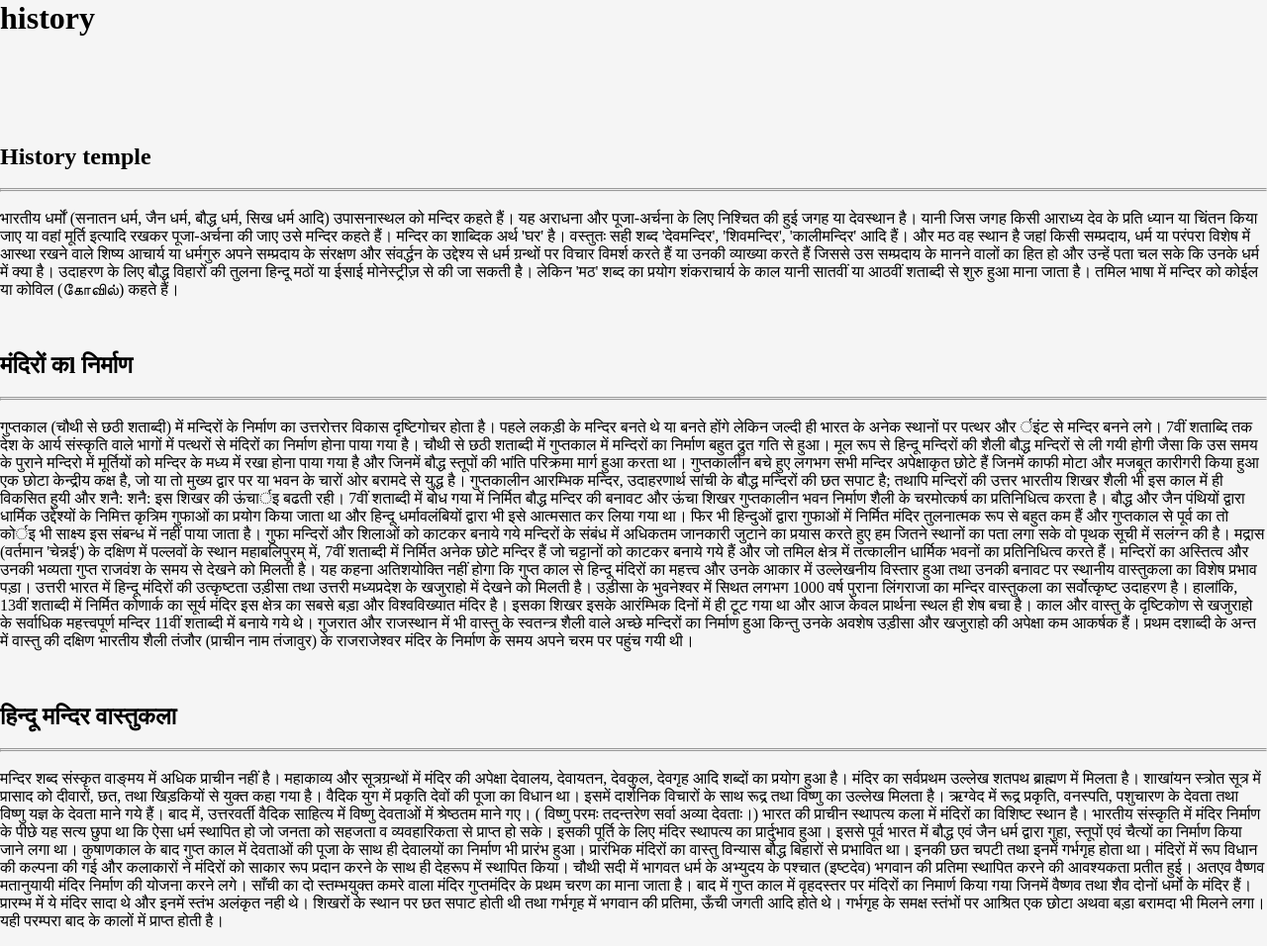
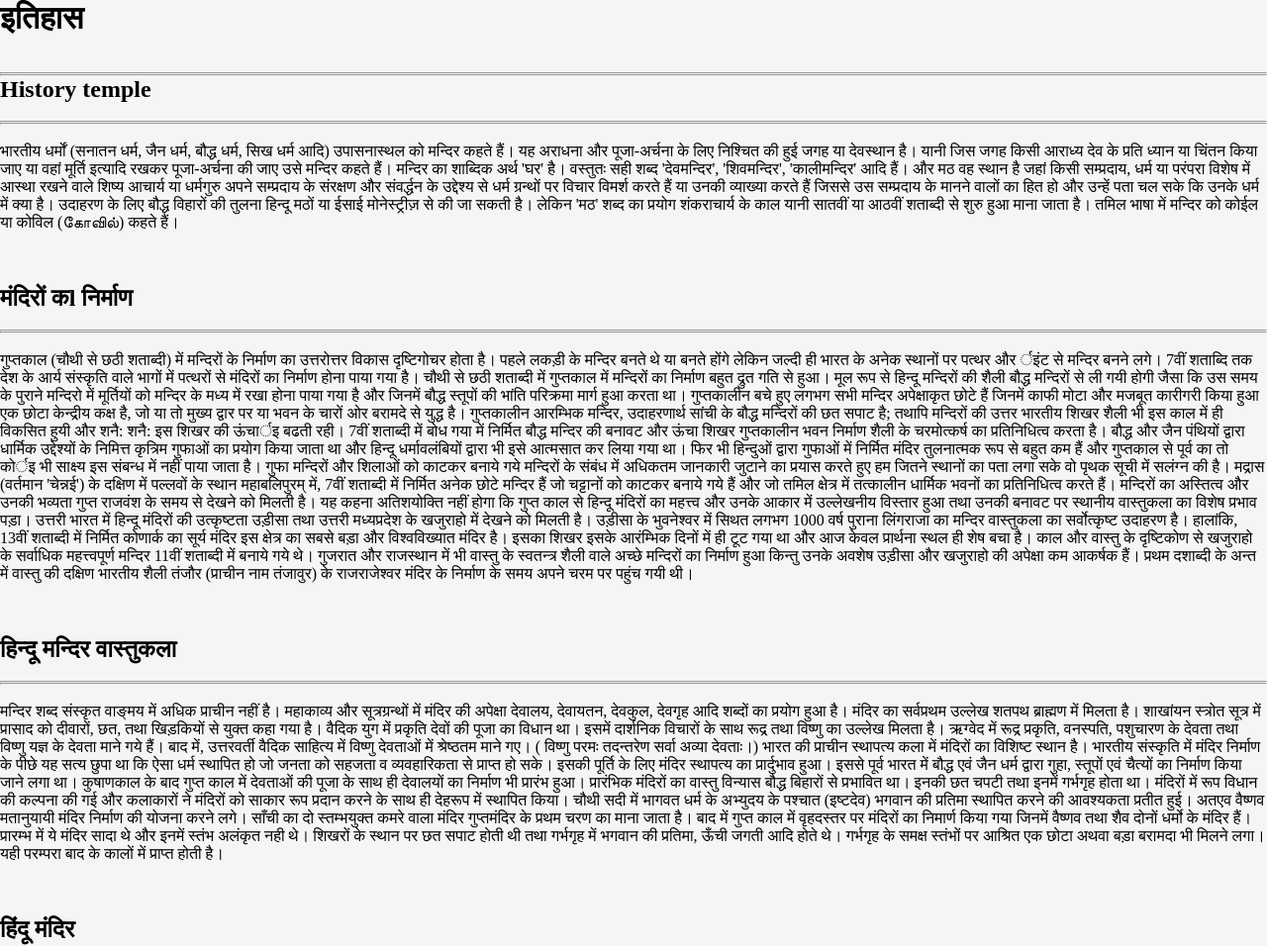
Before and after one commit to chndrapratapsingh/booksite, a plain HTML site: page history.html in a window 1280 px wide. Shown: the top 956 px of the page at 99% size. Drawn offline with Linux system fonts and the light colour scheme.

Commit message:
Update history.html

```diff
--- a/history.html
+++ b/history.html
@@ -9,9 +9,9 @@
 </head>
 <body>
     <div id="a">
-        <h1>history</h1><br>
-        <br><br>
-        <br><br><br>
+        <h1>इतिहास</h1><br>
+        <br>
+        <hr><hr>
         <h2>History temple</h2><br>
         <hr><hr>
         <br>
@@ -131,7 +131,7 @@
                 मंदिर शब्द का उपयोग पूर्वी ईसाई धर्म की परंपरा में अक्सर किया जाता है; विशेष रूप से पूर्वी रूढ़िवादी चर्च, जहां पूजा के घरों के लिए इस्तेमाल किए जाने वाले प्रमुख शब्द मंदिर और चर्च हैं। मंदिर शब्द का उपयोग चर्च की एक इमारत को भेद करने की आवश्यकता से आता है, जिसे चर्च ऑफ बॉडी ऑफ क्राइस्ट के रूप में देखा जाता है। रूसी भाषा में (अन्य स्लाव भाषाओं के समान), जबकि "चर्च" के लिए सामान्य प्रयोजन का शब्द टसरकोव है, शब्द खरम (мрам), "मंदिर", का उपयोग चर्च के निर्माण को भगवान के मंदिर के रूप में संदर्भित करने के लिए किया जाता है। खरम बोझी)। "चर्च" और "मंदिर" शब्द, इस मामले में विनिमेय हैं; हालाँकि, शब्द "चर्च" (प्राचीन ग्रीक: termλ )α) कहीं अधिक सामान्य है। मंदिर (प्राचीन ग्रीक: ναός) शब्द भी आमतौर पर बड़े चर्चों में लागू होता है। कुछ प्रसिद्ध चर्च जिन्हें मंदिरों के रूप में संदर्भित किया जाता है, में हागिया सोफिया, सेंट बेसिल्स कैथेड्रल, कैथेड्रल ऑफ क्राइस्ट द सेवियर और बेलग्रेड के सर्बिया में संत सावा का मंदिर शामिल हैं।
             </p>
             <br><br><br><br>
-            <h2>history of india</h2><br>
+            <h2>भारत का इतिहास</h2><br>
             <hr><hr><br>
             <p>
                 भारत का इतिहास कई हजार वर्ष पुराना माना जाता है।[1] 65,000 साल पहले, पहले आधुनिक मनुष्य, या होमो सेपियन्स, अफ्रीका से भारतीय उपमहाद्वीप में पहुंचे थे, जहां वे पहले विकसित हुए थे।[2][3][4] सबसे पुराना ज्ञात आधुनिक मानव आज से लगभग 30,000 साल पहले दक्षिण एशिया में रहता है।[5] 6500 ईसा पूर्व के बाद, खाद्य फसलों और जानवरों के वर्चस्व के लिए सबूत, स्थायी संरचनाओं का निर्माण और कृषि अधिशेष का भंडारण मेहरगढ़ और अब बलूचिस्तान के अन्य स्थलों में दिखाई दिया।[6] ये धीरे-धीरे सिंधु घाटी सभ्यता में विकसित हुए, दक्षिण एशिया में पहली शहरी संस्कृति, जो अब पाकिस्तान और पश्चिमी भारत में २५००-१९ ०० ई.पू. के दौरान पनपी। मेहरगढ़ पुरातात्विक दृष्टि से महत्वपूर्ण स्थान है जहां नवपाषाण युग (७००० ईसा-पूर्व से २५०० ईसा-पूर्व) के बहुत से अवशेष मिले हैं। सिन्धु घाटी सभ्यता, जिसका आरम्भ काल लगभग ३३०० ईसापूर्व से माना जाता है,[7] प्राचीन मिस्र और सुमेर सभ्यता के साथ विश्व की प्राचीनतम सभ्यता में से एक हैं। इस सभ्यता की लिपि अब तक सफलता पूर्वक पढ़ी नहीं जा सकी है। सिन्धु घाटी सभ्यता वर्तमान पाकिस्तान और उससे सटे भारतीय प्रदेशों में फैली थी। पुरातत्त्व प्रमाणों के आधार पर १९०० ईसापूर्व के आसपास इस सभ्यता का अकस्मात पतन हो गया।
```
